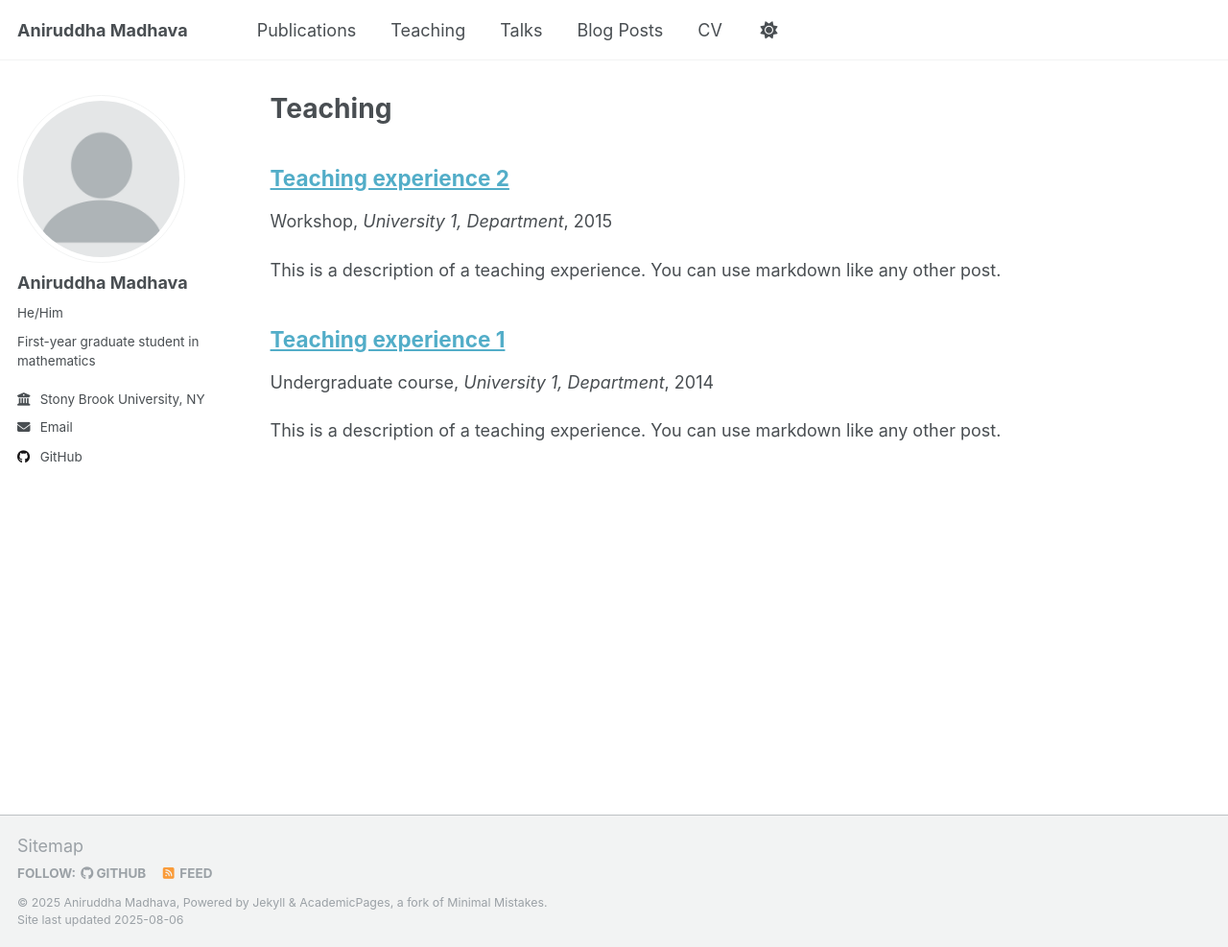
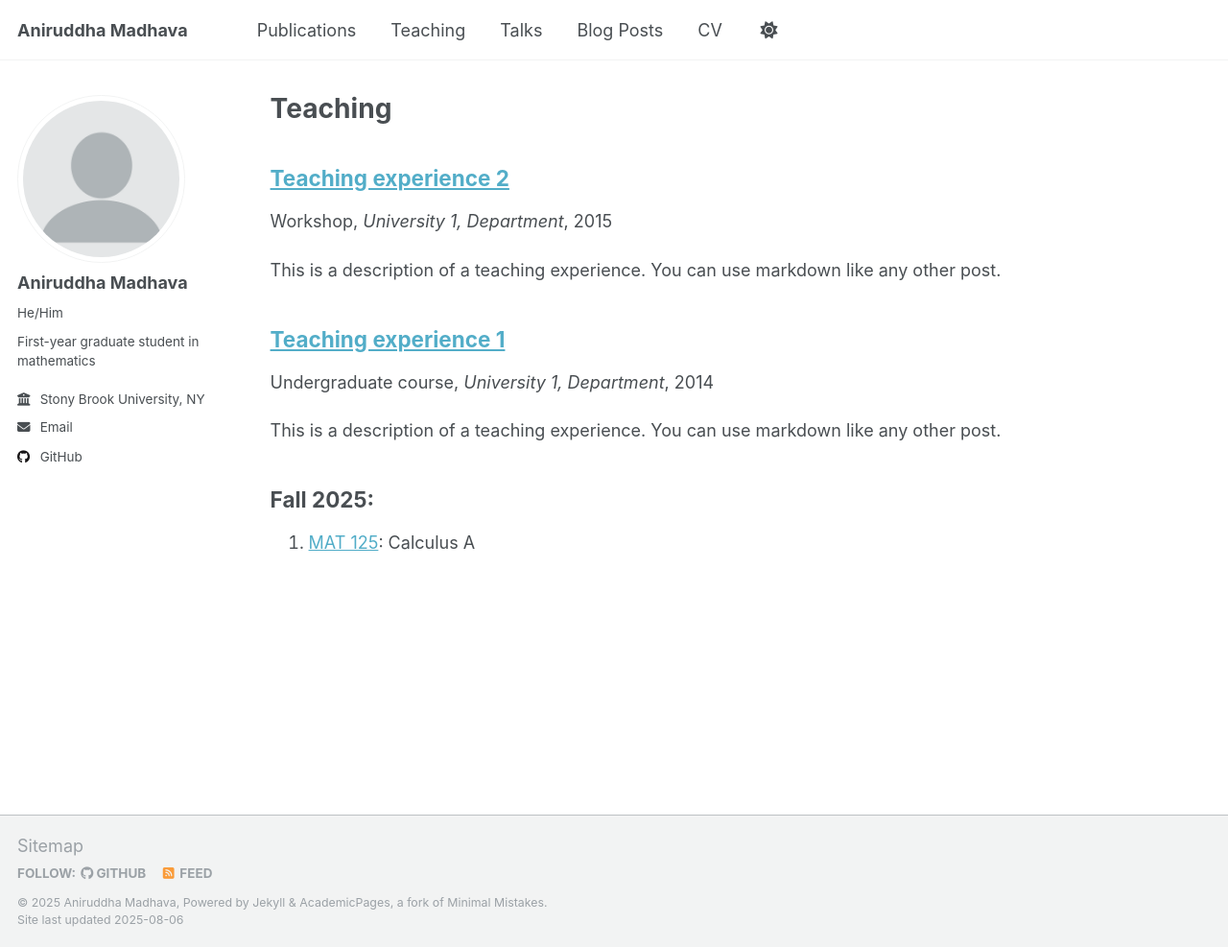
Before and after one commit to amadhava25/amadhava25.github.io, a Jekyll site: the page built from _pages/teaching.html, in a window 1280 px wide and 987 px high. Shown: the whole window at 96% size. Built offline with Jekyll 4.4.1, drawn with Linux system fonts in a browser that asks for light colours; a script that is not in the unit is left out.

Commit message:
Update teaching.html

```diff
--- a/_pages/teaching.html
+++ b/_pages/teaching.html
@@ -10,3 +10,8 @@ author_profile: true
 {% for post in site.teaching reversed %}
   {% include archive-single.html %}
 {% endfor %}
+
+<h2>Fall 2025:</h1>
+<ol>
+  <li><a href = "https://www.math.stonybrook.edu/MAT125">MAT 125</a>: Calculus A</li>
+</ol>
```
